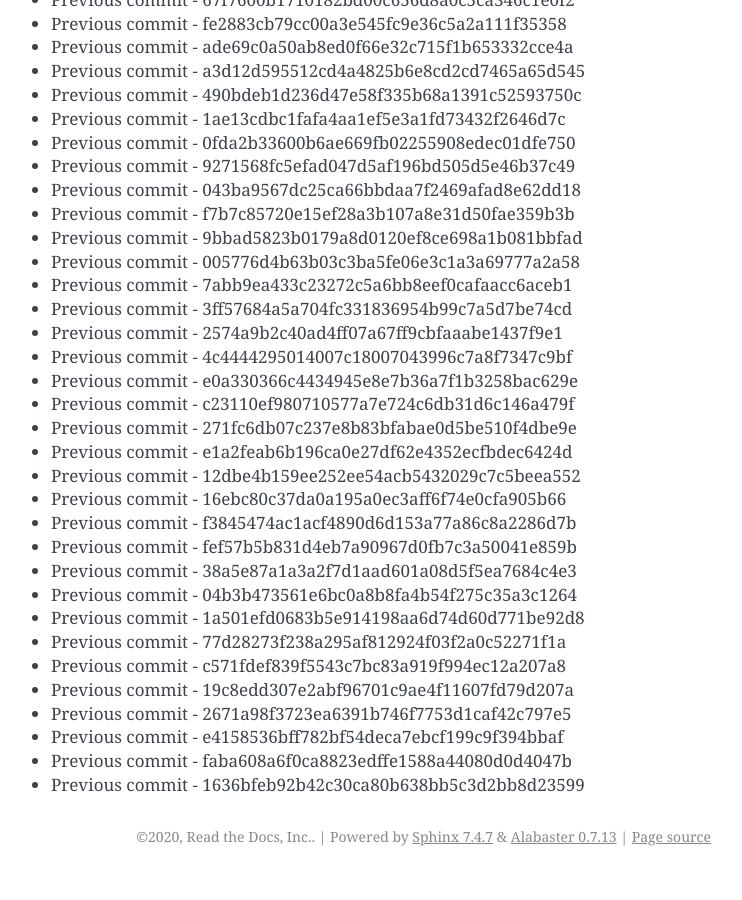
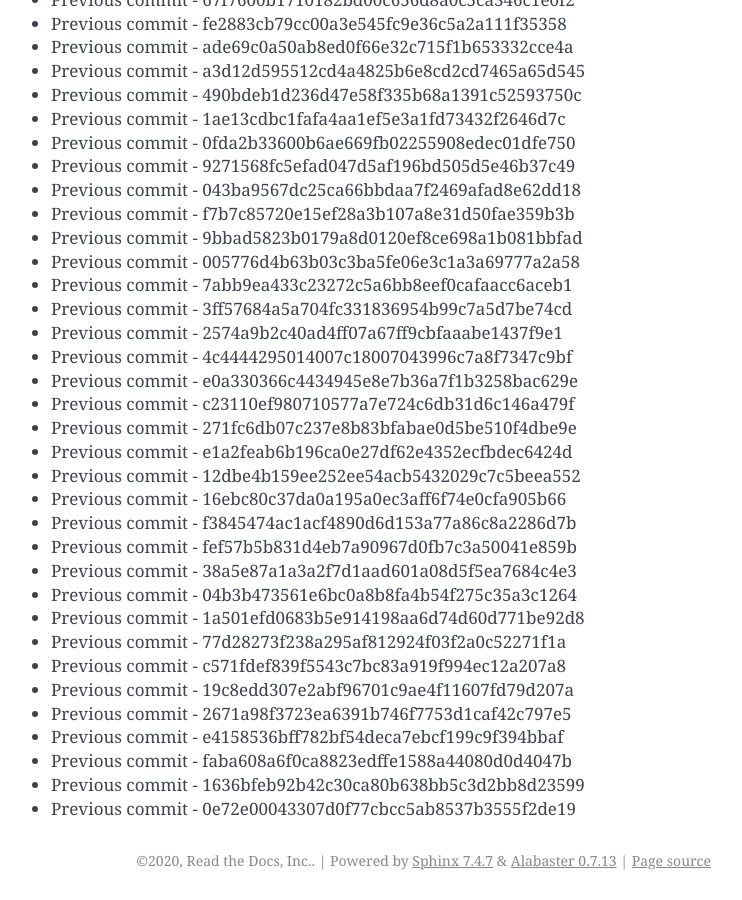
Before and after one commit to readthedocs/rtd-git-stresstest, a Sphinx documentation site: the page built from docs/updates.rst, in a window 1280 px wide and 900 px high, scrolled down 88847 px. Shown: the whole window, without its empty margins (399-1141 px from the left). Built offline with Sphinx 7.4.7, drawn with Linux system fonts in a browser that asks for light colours; before the commit the page ends 89723 px from its top, so only the background shows below that.

Commit message:
Generating commit from previous: 0e72e00043307d0f77cbcc5ab8537b3555f2de19

```diff
--- a/docs/updates.rst
+++ b/docs/updates.rst
@@ -3765,3 +3765,4 @@ It can be tested for any performance characteristics.
 * Previous commit - e4158536bff782bf54deca7ebcf199c9f394bbaf
 * Previous commit - faba608a6f0ca8823edffe1588a44080d0d4047b
 * Previous commit - 1636bfeb92b42c30ca80b638bb5c3d2bb8d23599
+* Previous commit - 0e72e00043307d0f77cbcc5ab8537b3555f2de19
```
